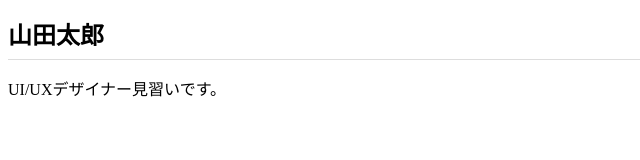
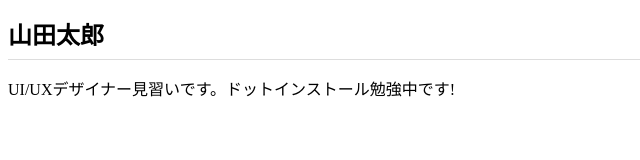
Before and after one commit to 566ren1163/566ren1163.github.io, a plain HTML site: page index.html in a window 1280 px wide. Shown: the whole page, without its empty margins (0-640 px from the left). Drawn offline with Linux system fonts and the light colour scheme.

Commit message:
Add files via upload

```diff
--- a/index.html
+++ b/index.html
@@ -8,6 +8,6 @@
 </head>
 <body>
   <h1>山田太郎</h1>
-  <p>UI/UXデザイナー見習いです。</p>
+  <p>UI/UXデザイナー見習いです。ドットインストール勉強中です!</p>
 </body>
 </html>
```
